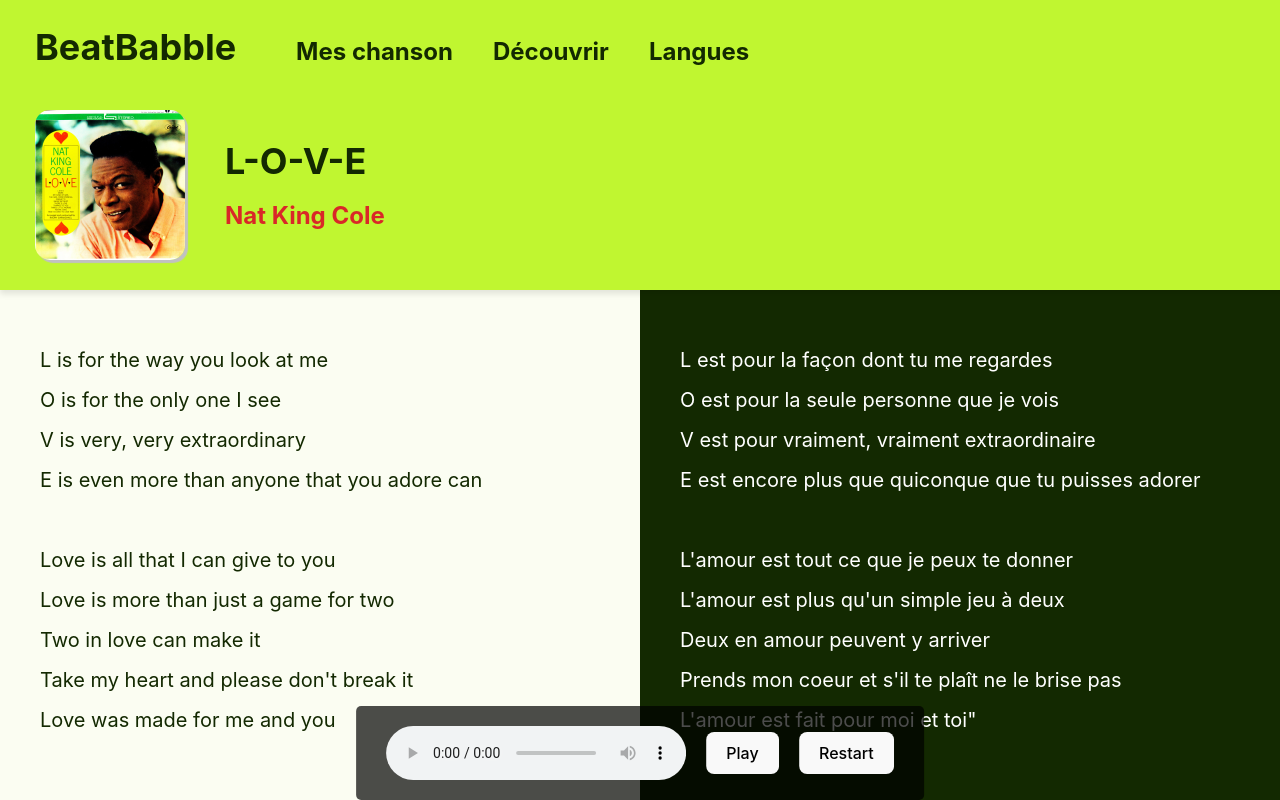
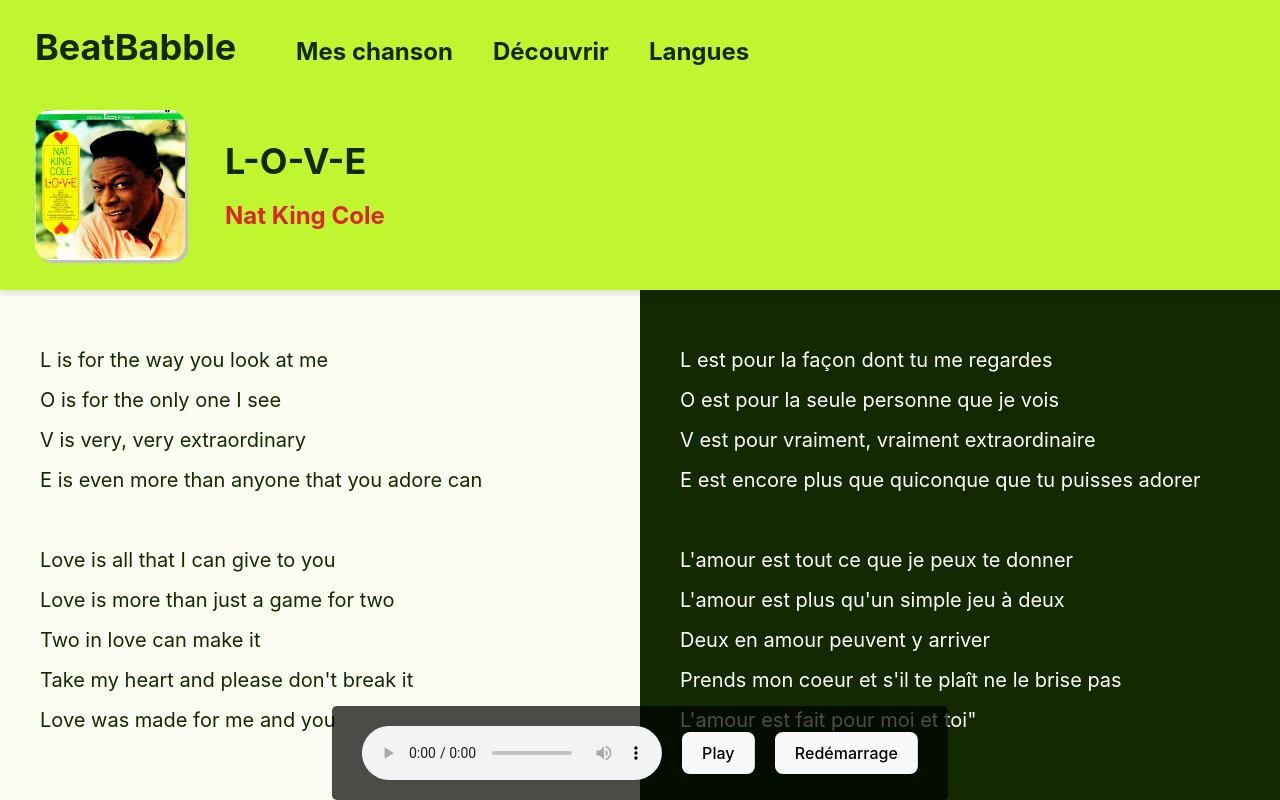
Before and after one commit to Denis-Oh/BeatBabble, a React (Vite) app: page / in a window 1280 px wide. Built offline with nearby package versions, Linux system fonts and the light colour scheme.

Commit message:
one word change

```diff
--- a/src/AudioPlayer.jsx
+++ b/src/AudioPlayer.jsx
@@ -19,7 +19,7 @@ const AudioPlayer = React.forwardRef((props, ref) => {
                 Your browser does not support the audio element.
             </audio>
             <button onClick={playAudio}>Play</button>
-            <button onClick={restartAudio}>Restart</button>
+            <button onClick={restartAudio}>Redémarrage</button>
         </div>
     );
 });
```
